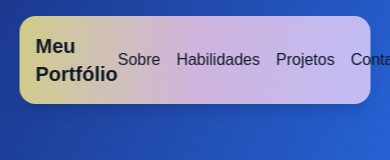
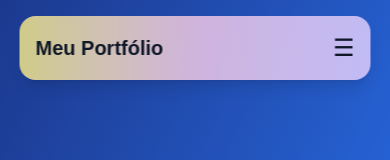
Before and after one commit to prsousa8/portifolio, a Next.js app: page / in a window 390 px wide. Shown: the top 160 px of the page. Built offline with nearby package versions, Linux system fonts and the light colour scheme.

Commit message:
♻️refactor: add header box hidden

```diff
--- a/src/components/Header.tsx
+++ b/src/components/Header.tsx
@@ -1,8 +1,19 @@
+"use client";
+
+import { useState } from "react";
+
 export default function Header() {
+  const [isMenuOpen, setIsMenuOpen] = useState(false);
+
+  const toggleMenu = () => {
+    setIsMenuOpen(!isMenuOpen);
+  };
+
   return (
     <header className="fixed top-4 left-1/2 transform -translate-x-1/2 w-[90%] max-w-4xl p-4 bg-gradient-to-r from-yellow-200/80 via-pink-200/80 to-purple-200/80 text-gray-900 flex justify-between items-center rounded-2xl backdrop-blur-md shadow-lg z-50">
       <h1 className="text-xl font-bold">Meu Portfólio</h1>
-      <nav>
+
+      <nav className="hidden md:block">
         <ul className="flex gap-4">
           <li><a href="#about" className="hover:text-gray-600">Sobre</a></li>
           <li><a href="#skills" className="hover:text-gray-600">Habilidades</a></li>
@@ -10,6 +21,23 @@ export default function Header() {
           <li><a href="#contact" className="hover:text-gray-600">Contato</a></li>
         </ul>
       </nav>
+
+      {/* Menu Button for small screens */}
+      <button className="md:hidden text-2xl" onClick={toggleMenu}>
+        ☰
+      </button>
+
+      {/* Dropdown Menu for small screens */}
+      {isMenuOpen && (
+        <div className="absolute top-16 left-1/2 transform -translate-x-1/2 w-[90%] bg-gradient-to-r from-yellow-200/80 via-pink-200/80 to-purple-200/80 text-gray-900 rounded-2xl shadow-lg p-4">
+          <ul className="flex flex-col gap-4">
+            <li><a href="#about" className="hover:text-gray-600">Sobre</a></li>
+            <li><a href="#skills" className="hover:text-gray-600">Habilidades</a></li>
+            <li><a href="#projects" className="hover:text-gray-600">Projetos</a></li>
+            <li><a href="#contact" className="hover:text-gray-600">Contato</a></li>
+          </ul>
+        </div>
+      )}
     </header>
   );
 }
```
